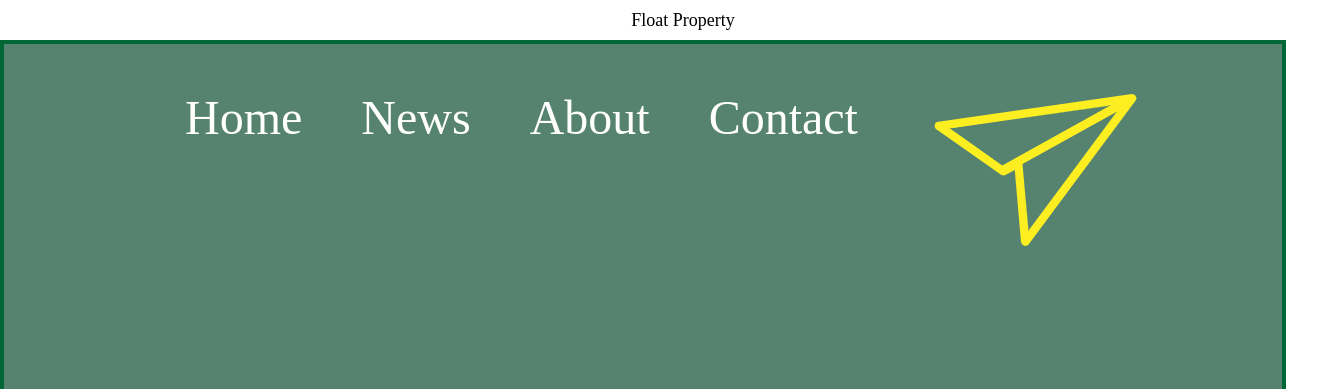
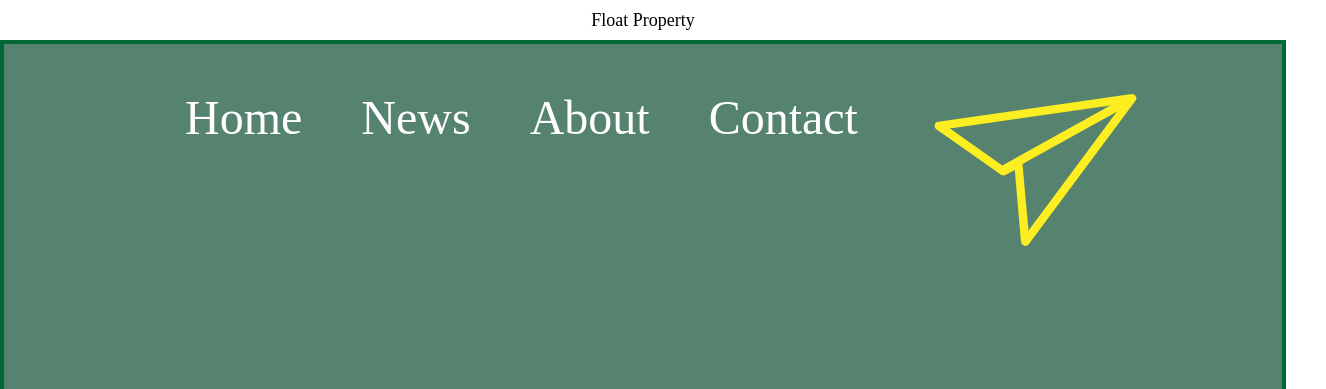
Before and after one commit to InnaArutiniani/Homework-6, a plain HTML site: page index.html in a window 1280 px wide. Shown: the top 389 px of the page, 1326 px wide, since content can reach past the window. Drawn offline with Linux system fonts and the light colour scheme.

Commit message:
changed margin of an element

```diff
--- a/css/style.css
+++ b/css/style.css
@@ -14,7 +14,7 @@
 	padding-top: 11px;
 	color: #000000;
 	width: 1286px;
-	margin-left: 40px;
+	margin: 0px auto;
 }
 .container{
 margin: 0px auto 40px auto;
```
